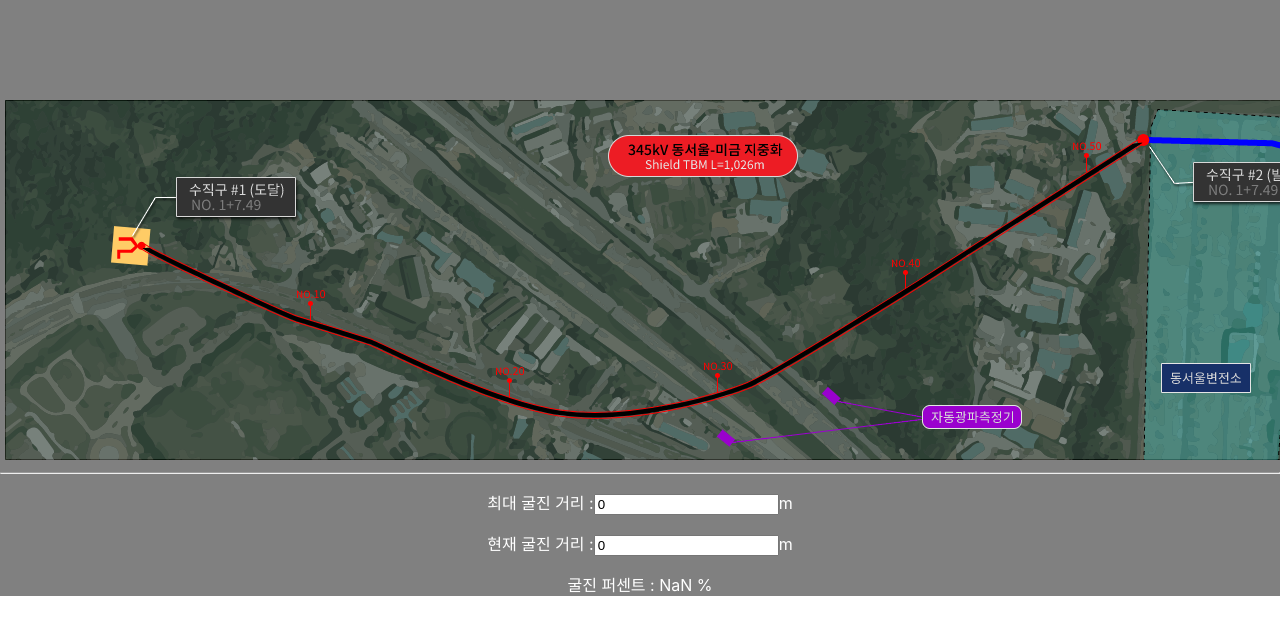
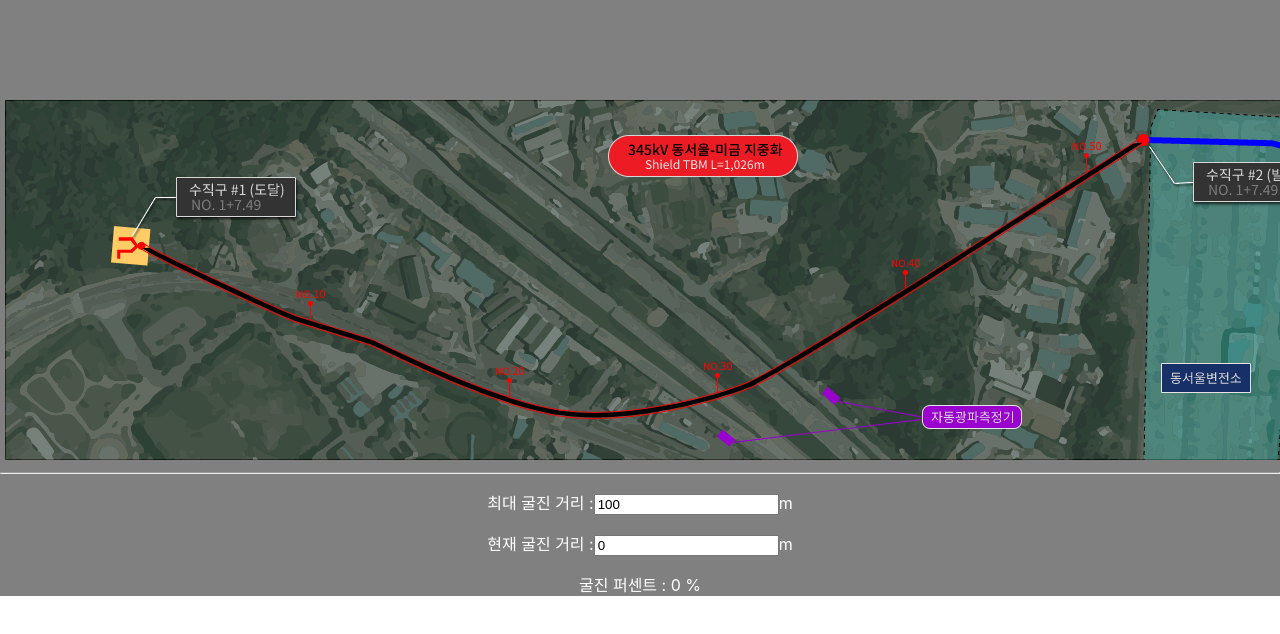
Before and after one commit to jazzyfact95/svg_moving_path_prototype, a React (Create React App) app: page / in a window 1280 px wide. Shown: the top 634 px of the page. Built offline with nearby package versions, Linux system fonts and the light colour scheme.

Commit message:
최현석 초안 완성

```diff
--- a/src/cmpts/PathComponent.js
+++ b/src/cmpts/PathComponent.js
@@ -1,6 +1,6 @@
 import React, { useEffect, useState } from 'react';
 
-const Path = ({ pathOption, percent }) => {
+const Path = ({ pathOption, currentLength = 0, planLength = 1 }) => {
   const {
     // cover path vaule
     id,
@@ -14,40 +14,58 @@ const Path = ({ pathOption, percent }) => {
     scale_value,
     // 배율 값 (width, height)
     path_stroke_dasharray_value,
-    // 패스의 총 길이
+    // path의 총 길이
     path_stroke_dashoffset_multiply_value,
-    // 패스의 비율 가중치
+    // path의 비율 가중치
 
     // cover path vaule
     cover_path_fill_value,
 
     // svg path values
     main_path_stroke_width_value,
-    // 메인 패스의 두께
+    // path의 두께
     main_path_stroke_color_value,
-    // 메인 패스의 채워진 선의 색상값
+    // path선의 색상값
     main_path_fill_value,
-    // 메인 패스의 채워지지 않은 선의 색상값
+    // path의 채워지지 않은 선의 색상값
     main_path_opacity,
+    // path의 투명도
 
     // ani path values
     ani_path_stroke_dasharray_split_value,
+    // 애니메이션 path 의 stroke_dasharray 속성을 나눌 값을.
+    // 값을 크게 나눌수록 잘게 쪼개짐.
     ani_path_stroke_width_value,
+    // path의 두께
     ani_path_stroke_color_value,
+    // path선의 색상값
     ani_path_fill_value,
+    // path의 채워지지 않은 선의 색상값
     ani_path_opacity,
+    // path의 투명도
 
     // animation values
     animation_speed,
+    // keyframe의 속도를 지정.
     animation_timing_function,
+    // keyframe 의 재생 방식.
     animation_iteration_count,
+    // keyframe 의 반복 횟수.
 
     // reverse path values
     reverse_path_stroke_width_value,
+    // path의 두께
     reverse_path_stroke_color_value,
+    // path선의 색상값
     reverse_path_fill_value,
+    // path의 채워지지 않은 선의 색상값
     reverse_path_opacity,
+    // path의 투명도
   } = pathOption;
+
+  const percent = Math.ceil(
+    (parseInt(currentLength, 10) / parseInt(planLength, 10)) * 100,
+  );
 
   const [currentStyle, setCurrentStyle] = useState('');
 
--- a/src/cmpts/SvgContainer.js
+++ b/src/cmpts/SvgContainer.js
@@ -15,7 +15,7 @@ const SvgArea = styled.div`
   }
 `;
 
-const SvgContainer = ({ percent1, percent2 }) => {
+const SvgContainer = ({ currentLength, planLength }) => {
   // ======================================
 
   // @READ ME
@@ -74,22 +74,42 @@ const SvgContainer = ({ percent1, percent2 }) => {
     main_path_opacity: 1,
     // 메인 path의 투명도를 지정합니다.
 
-    // [animation values]
+    // [ani path values]
     ani_path_stroke_dasharray_split_value: 100,
     // 애니메이션 path 의 stroke_dasharray 속성을 나눌 값을 정해줍니다.
     // 값을 크게 나눌수록 잘게 쪼개집니다.
     ani_path_stroke_width_value: 1,
-    ani_path_stroke_color_value: '#971717',
+    // 애니메이션 path의 두께를 지정합니다.
+    // main path의 두께와 동일하게 설정하시면 됩니다.
+    ani_path_stroke_color_value: '#fff',
+    // 애니메이션 path의 색상을 지정합니다.
     ani_path_fill_value: 'none',
+    // 애니메이션 path의 채워지지 않은 선의 색상값을 지정합니다.
+    // "none" 이면 색상을 없앱니다. transparent 속성은 적용 불가능합니다.
     ani_path_opacity: 1,
-    ani_path_animation_type: 'linear',
-    ani_path_animation_speed: 1,
+    // 애니메이션 path의 투명도를 지정합니다.
+
+    // [animation values]
+    animation_timing_function: 'linear',
+    // keyframe 의 재생 방식을 설정합니다.
+    // linear / ease-in ....
+    animation_iteration_count: 'infinite',
+    // keyframe 의 반복 횟수를 지정합니다.
+    // infinite의 경우 무한입니다.
+    animation_speed: 1.25,
+    // keyframe의 속도를 지정합니다.
+    // 값이 높을 수록 빨라집니다. 1 이하의 값을 지정하면 느려집니다.
 
     // [reverse path values]
     reverse_path_stroke_width_value: 1,
+    // 잔여 굴진영역의 stroke 두께를 지정합니다.
+    // main path, ani path 보다 + 1 해주시면 ani path가 영역을 침범하지 않습니다.
     reverse_path_stroke_color_value: '#fff',
+    // 잔여 굴진영역의 stroke 색상을 지정합니다.
     reverse_path_fill_value: '#fff',
+    // 잔여 굴진영역의 채워지지 않은 선의 색상값을 지정합니다.
     reverse_path_opacity: 1,
+    // 잔여 굴진영역의 투명도를 지정합니다.
   };
   // ======================================
 
@@ -98,7 +118,7 @@ const SvgContainer = ({ percent1, percent2 }) => {
       // svg path common values
       id: 'loc1-station101',
       path_d_value: `M2.59,108.2c2.85,4.89,141.15,69.24,155.41,73.52,14.26,4.28,62.02,19.25,71.29,22.1s119.05,60.59,190.34,71.29c71.29,10.69,163.25-17.11,189.2-27.8,25.95-10.69,172.23-102.65,172.23-102.65L1003.15,2.53`,
-      direction: 'left',
+      direction: 'right',
       translate_value: '135, 40',
       scale_value: '1, 1',
       path_stroke_dasharray_value: 1107,
@@ -110,11 +130,6 @@ const SvgContainer = ({ percent1, percent2 }) => {
       main_path_stroke_color_value: 'red',
       main_path_fill_value: 'none',
       main_path_opacity: 1,
-      // reverse path values
-      reverse_path_stroke_width_value: 9,
-      reverse_path_stroke_color_value: 'black',
-      reverse_path_fill_value: 'none',
-      reverse_path_opacity: 1,
       // ani path values
       ani_path_stroke_dasharray_split_value: 120,
       ani_path_stroke_width_value: 8,
@@ -125,6 +140,11 @@ const SvgContainer = ({ percent1, percent2 }) => {
       animation_timing_function: 'linear',
       animation_iteration_count: 'infinite',
       animation_speed: 1.25,
+      // reverse path values
+      reverse_path_stroke_width_value: 9,
+      reverse_path_stroke_color_value: '#000',
+      reverse_path_fill_value: 'none',
+      reverse_path_opacity: 1,
     },
   ];
 
@@ -142,8 +162,11 @@ const SvgContainer = ({ percent1, percent2 }) => {
     <SvgArea>
       {/* 최상위 SVG 태그, viewBox 지정 */}
       <svg className="map-svg" viewBox="0 0 1384 360">
-        <PathComponent pathOption={movingPathOptions[0]} percent={percent2} />
-        {/* <PathAnimation pathOption={movingPathOptions[1]} percent={percent2} /> */}
+        <PathComponent
+          pathOption={movingPathOptions[0]}
+          currentLength={currentLength}
+          planLength={planLength}
+        />
       </svg>
     </SvgArea>
   );
--- a/src/containers/MainContainer.js
+++ b/src/containers/MainContainer.js
@@ -22,12 +22,11 @@ const MapSector = styled.div`
 
 const MainContainer = () => {
   const [Values, setValues] = useState({
-    maxLength: 100,
+    planLength: 100,
     currentLength: 0,
   });
 
-  const [percent1, setPercent1] = useState(0);
-  const [percent2, setPercent2] = useState(0);
+  const [percent, setPercent] = useState(0);
 
   const onChange = (e) => {
     const name = e.target.name;
@@ -39,30 +38,27 @@ const MainContainer = () => {
   };
 
   useEffect(() => {
-    const CL = parseInt(Values.currentLength1);
-    const ML = parseInt(Values.maxLength1);
+    const CL = parseInt(Values.currentLength);
+    const ML = parseInt(Values.planLength);
     const Result = Math.ceil((CL / ML) * 100);
-    setPercent1(Result);
-  }, [Values]);
-  useEffect(() => {
-    const CL = parseInt(Values.currentLength2);
-    const ML = parseInt(Values.maxLength2);
-    const Result = Math.ceil((CL / ML) * 100);
-    setPercent2(Result);
+    setPercent(Result);
   }, [Values]);
 
   return (
     <MainSector>
       <MapSector>
-        <SvgContainer percent1={percent1} percent2={percent2} />
+        <SvgContainer
+          currentLength={Values.currentLength}
+          planLength={Values.planLength}
+        />
       </MapSector>
       <hr />
       <p>
         최대 굴진 거리 :
         <input
           onChange={onChange}
-          name="maxLength2"
-          value={Values.maxLength2 >= 0 ? Values.maxLength2 : 0}
+          name="planLength"
+          value={Values.planLength >= 0 ? Values.planLength : 0}
         />
         m
       </p>
@@ -70,12 +66,12 @@ const MainContainer = () => {
         현재 굴진 거리 :
         <input
           onChange={onChange}
-          name="currentLength2"
-          value={Values.currentLength2 >= 0 ? Values.currentLength2 : 0}
+          name="currentLength"
+          value={Values.currentLength >= 0 ? Values.currentLength : 0}
         />
         m
       </p>
-      <p>굴진 퍼센트 : {`${percent2}`} %</p>
+      <p>굴진 퍼센트 : {`${percent}`} %</p>
     </MainSector>
   );
 };
```
